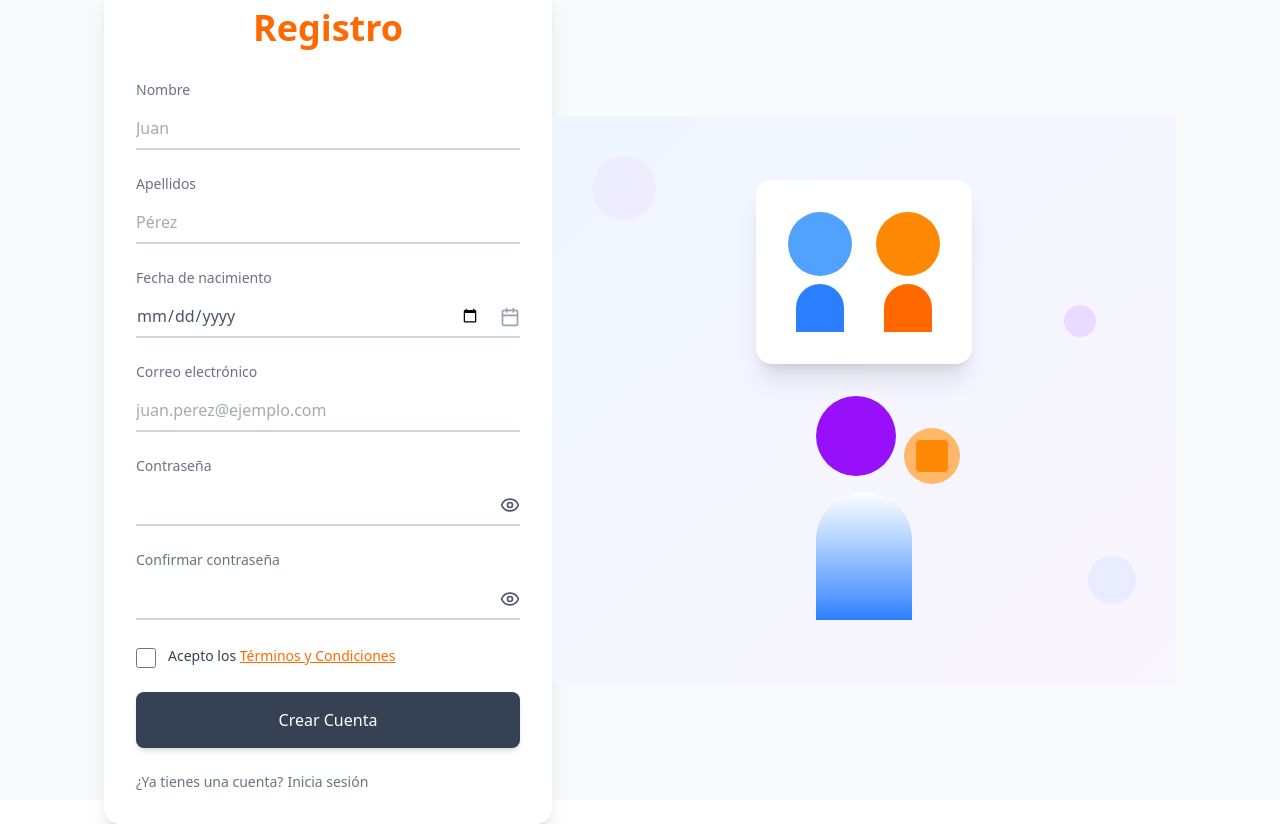
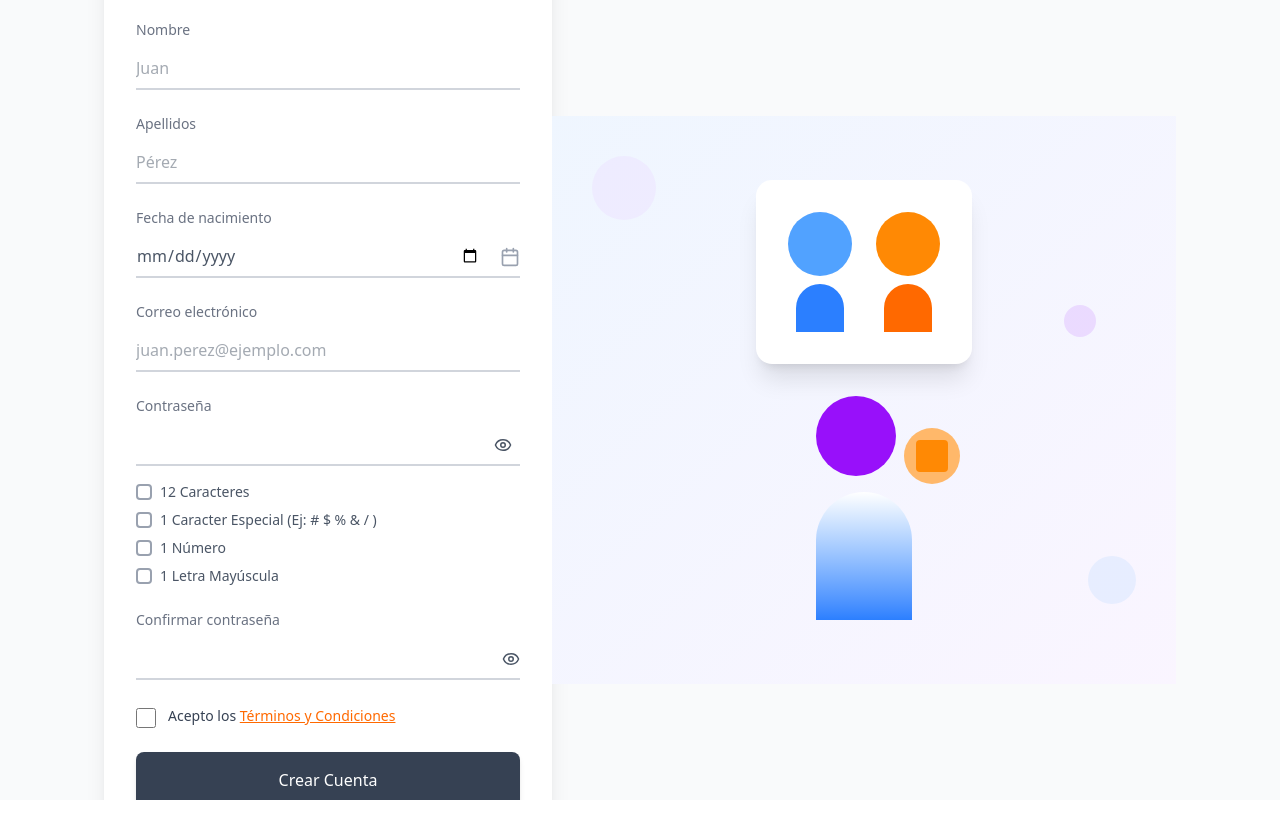
Before and after one commit to upc-signa/signa-frontend, a React (Vite) app: page /register in a window 1280 px wide. After the commit the page ends 800 px from the top, so only its background shows below. Built offline with nearby package versions, Linux system fonts and the light colour scheme.

Commit message:
feat(auth): enhance password requirements and validation feedback in login and registration forms

```diff
--- a/src/pages/auth/ChangePassword.jsx
+++ b/src/pages/auth/ChangePassword.jsx
@@ -66,10 +66,10 @@ export default function ChangePassword() {
       navigate('/login', {
         state: { message: 'La contraseña ha sido cambiada exitosamente. Por favor inicia sesión con tu nueva contraseña.' }
       });
-    } catch (err) {
-      const errorMessage = err.response?.data?.message || 'Error al cambiar la contraseña';
+    } catch {
+      const errorMessage = 'Error al cambiar la contraseña';
       setError(errorMessage);
-      toast.error(errorMessage);
+      toast.error("Por favor verifica tus datos e inténtalo de nuevo");
     } finally {
       setIsSubmitting(false);
     }
--- a/src/pages/auth/LogIn.jsx
+++ b/src/pages/auth/LogIn.jsx
@@ -32,8 +32,8 @@ export default function Login() {
       return { isValid: false };
     }
 
-    if (password.length < 8) {
-      setError('La contraseña debe tener al menos 8 caracteres');
+    if (password.length < 12) {
+      setError('La contraseña debe tener al menos 12 caracteres');
       return { isValid: false };
     }
 
@@ -82,9 +82,9 @@ export default function Login() {
           }
         });
       } else {
-        const errorMessage = error.response?.data?.message || 'Ocurrió un error durante el inicio de sesión';
+        const errorMessage = 'Credenciales inválidas';
         setError(errorMessage);
-        toast.error(errorMessage);
+        toast.error("Por favor verifica tus credenciales y vuelve a intentarlo");
       }
     }
   };
@@ -99,7 +99,7 @@ export default function Login() {
     <div className="w-screen min-h-screen flex items-center justify-center bg-gray-50">
       <div className="w-full h-min max-w-[1024px] flex shadow-2xl rounded-2xl overflow-hidden bg-white text-gray-600">
         {/* Left section - Form */}
-        <div className="w-[min(500px,100%)] p-12 lg:p-16 flex flex-col justify-center">
+        <div className="w-[min(500px,100%)] p-12 flex flex-col justify-center">
           <h1 className="text-4xl font-bold text-orange-500 mb-12">
             ¡Bienvenido!
           </h1>
--- a/src/pages/auth/Register.jsx
+++ b/src/pages/auth/Register.jsx
@@ -1,5 +1,5 @@
 import { useState } from 'react';
-import { Eye, EyeOff, Calendar } from 'lucide-react';
+import { Eye, EyeOff, Calendar, Check } from 'lucide-react';
 import AuthBanner from '../../components/AuthBanner';
 import { Link, useNavigate } from 'react-router-dom';
 import { authService } from '../../services/api/auth.service';
@@ -22,6 +22,14 @@ export default function Register() {
   const [acceptTerms, setAcceptTerms] = useState(false);
   const [error, setError] = useState('');
   const [showTerms, setShowTerms] = useState(false);
+
+  // Password validations
+  const validations = {
+    length: formData.password.length >= 12,
+    special: /[#$%&/]/.test(formData.password),
+    number: /\d/.test(formData.password),
+    uppercase: /[A-Z]/.test(formData.password)
+  };
 
   const handleChange = (e) => {
     const { name, value } = e.target;
@@ -95,7 +103,7 @@ export default function Register() {
   };
 
   return (
-    <div className="w-screen h-screen flex items-center justify-center bg-gray-50 py-12 px-4">
+    <div className="w-screen h-screen flex items-center justify-center bg-gray-50 py-12 px-4 overflow-x-hidden">
       <div className="w-full max-w-md bg-white rounded-2xl shadow-xl p-8 text-gray-600">
         <h1 className="text-4xl font-bold text-orange-500 text-center mb-8">
           Registro
@@ -189,10 +197,41 @@ export default function Register() {
               <button
                 type="button"
                 onClick={() => setShowPassword(!showPassword)}
-                className="absolute right-0 top-1/2 transform -translate-y-1/2 !bg-transparent"
+                className="absolute right-0 top-1/2 transform -translate-y-1/2 p-2 rounded"
               >
-                {showPassword ? <EyeOff size={20} /> : <Eye size={20} />}
+                {showPassword ? <EyeOff size={18} /> : <Eye size={18} />}
               </button>
+            </div>
+
+            {/* Password Requirements */}
+            <div className="mt-4 space-y-2">
+              <div className={`flex items-center gap-2 text-sm ${validations.length ? 'text-green-600' : 'text-gray-600'}`}>
+                <div className={`w-4 h-4 flex items-center justify-center border-2 rounded ${validations.length ? 'bg-black border-black' : 'border-gray-400'}`}>
+                  {validations.length && <Check size={12} className="text-white" />}
+                </div>
+                <span>12 Caracteres</span>
+              </div>
+
+              <div className={`flex items-center gap-2 text-sm ${validations.special ? 'text-green-600' : 'text-gray-600'}`}>
+                <div className={`w-4 h-4 flex items-center justify-center border-2 rounded ${validations.special ? 'bg-black border-black' : 'border-gray-400'}`}>
+                  {validations.special && <Check size={12} className="text-white" />}
+                </div>
+                <span>1 Caracter Especial (Ej: # $ % & / )</span>
+              </div>
+
+              <div className={`flex items-center gap-2 text-sm ${validations.number ? 'text-green-600' : 'text-gray-600'}`}>
+                <div className={`w-4 h-4 flex items-center justify-center border-2 rounded ${validations.number ? 'bg-black border-black' : 'border-gray-400'}`}>
+                  {validations.number && <Check size={12} className="text-white" />}
+                </div>
+                <span>1 Número</span>
+              </div>
+
+              <div className={`flex items-center gap-2 text-sm ${validations.uppercase ? 'text-green-600' : 'text-gray-600'}`}>
+                <div className={`w-4 h-4 flex items-center justify-center border-2 rounded ${validations.uppercase ? 'bg-black border-black' : 'border-gray-400'}`}>
+                  {validations.uppercase && <Check size={12} className="text-white" />}
+                </div>
+                <span>1 Letra Mayúscula</span>
+              </div>
             </div>
           </div>
 
@@ -214,7 +253,7 @@ export default function Register() {
                 onClick={() => setShowConfirm(!showConfirm)}
                 className="absolute right-0 top-1/2 transform -translate-y-1/2 !bg-transparent"
               >
-                {showConfirm ? <EyeOff size={20} /> : <Eye size={20} />}
+                {showConfirm ? <EyeOff size={18} /> : <Eye size={18} />}
               </button>
             </div>
           </div>
@@ -233,7 +272,7 @@ export default function Register() {
               <button
                 type="button"
                 onClick={() => setShowTerms(true)}
-                className="text-orange-500 hover:text-orange-600 underline focus:!outline-none !bg-transparent !border-none !p-0"
+                className="text-orange-500 hover:text-orange-600 underline focus:outline-none! bg-transparent! border-none! p-0!"
               >
                 Términos y Condiciones
               </button>
```
